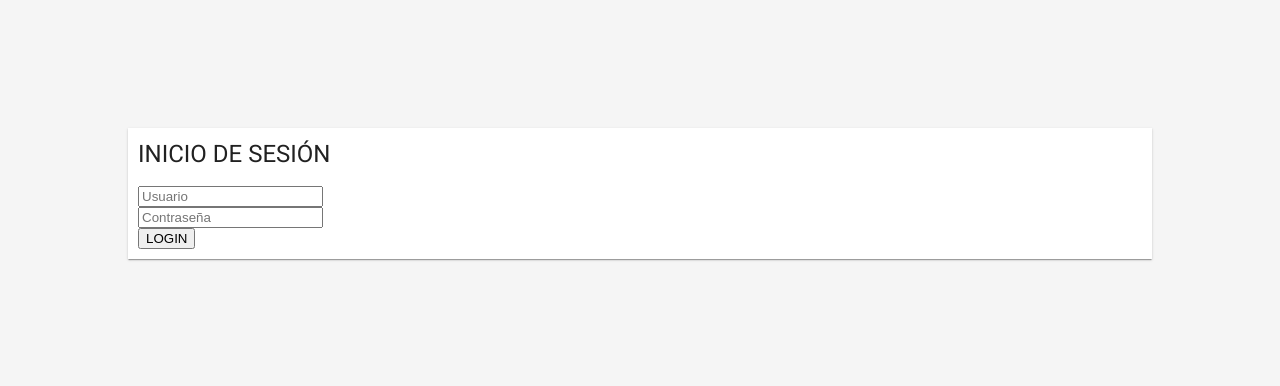
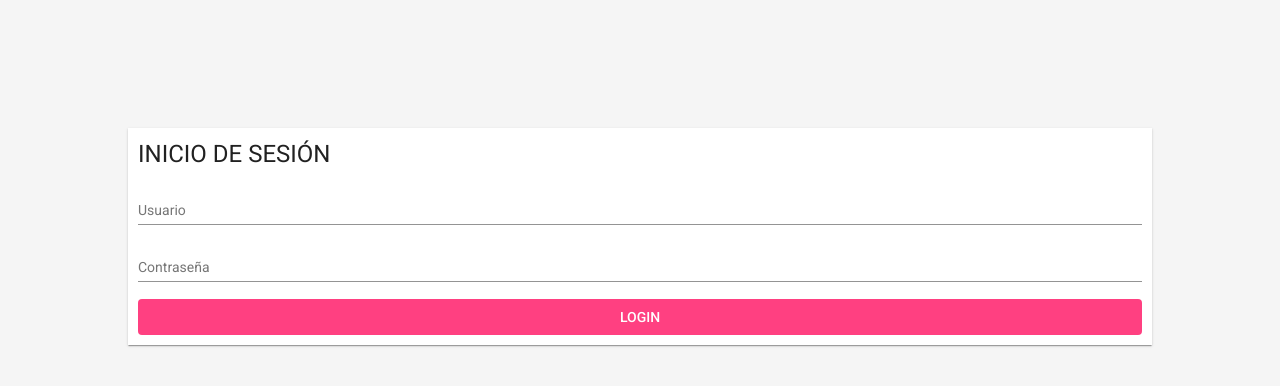
Before and after one commit to urmanzaru/capacitacionAngular9, an Angular app: page /access in a window 1280 px wide. Shown: the top 386 px of the page. Built offline with nearby package versions, Linux system fonts and the light colour scheme.

Commit message:
Ejercicio 2-con material

```diff
--- a/src/app/login/login.component.html
+++ b/src/app/login/login.component.html
@@ -4,13 +4,13 @@
       <div class="mat-elevation-z1 bg-main pd-general">
         <h1>INICIO DE SESIÓN</h1>
         <form>
-          <div class="mat-form">
-            <input  placeholder="Usuario" type="text">
-          </div>
-          <div class="mat-form">
-            <input  placeholder="Contraseña">
-        </div>
-          <button class="button" >LOGIN</button>
+          <mat-form-field class="mat-form">
+            <input matInput placeholder="Usuario" type="text">
+          </mat-form-field>
+          <mat-form-field class="mat-form">
+            <input matInput placeholder="Contraseña">
+          </mat-form-field>
+          <button class="block-button" mat-flat-button color="accent">LOGIN</button>
         </form>
       </div>
     </div>
```
